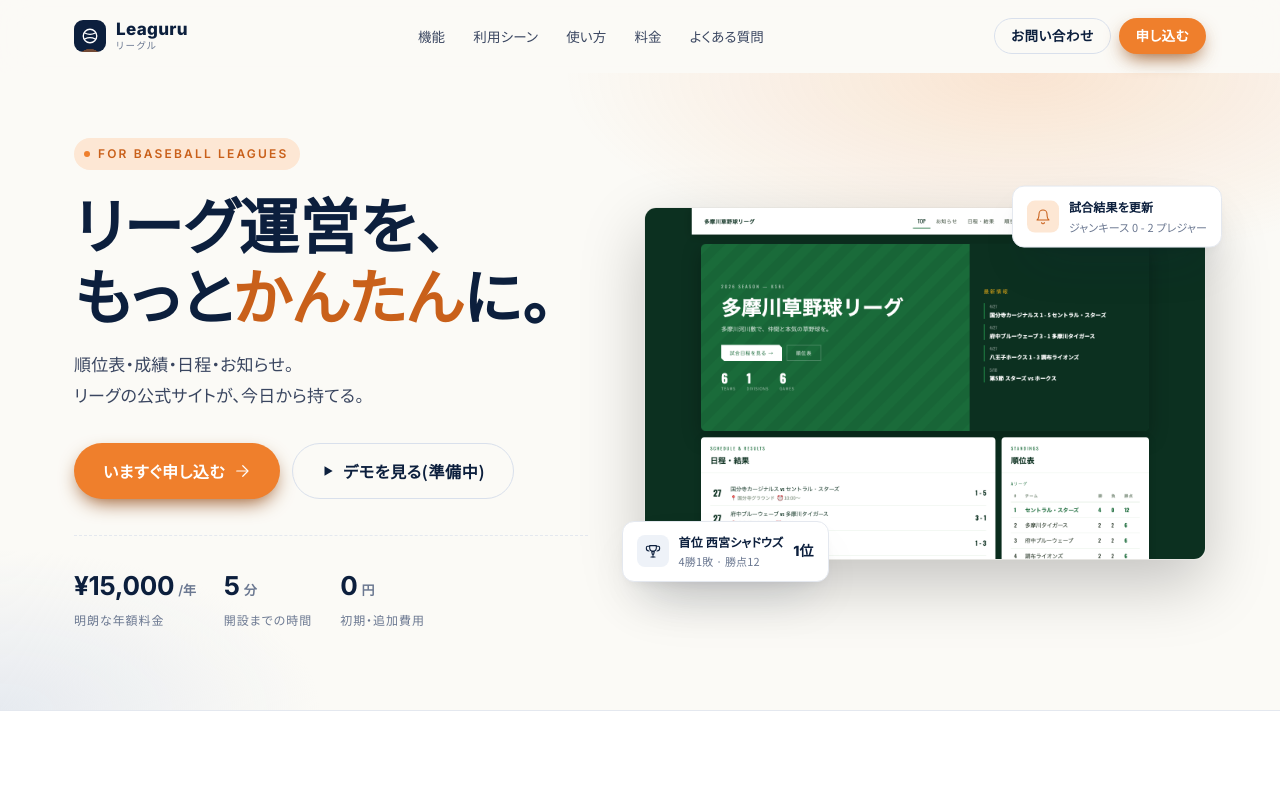
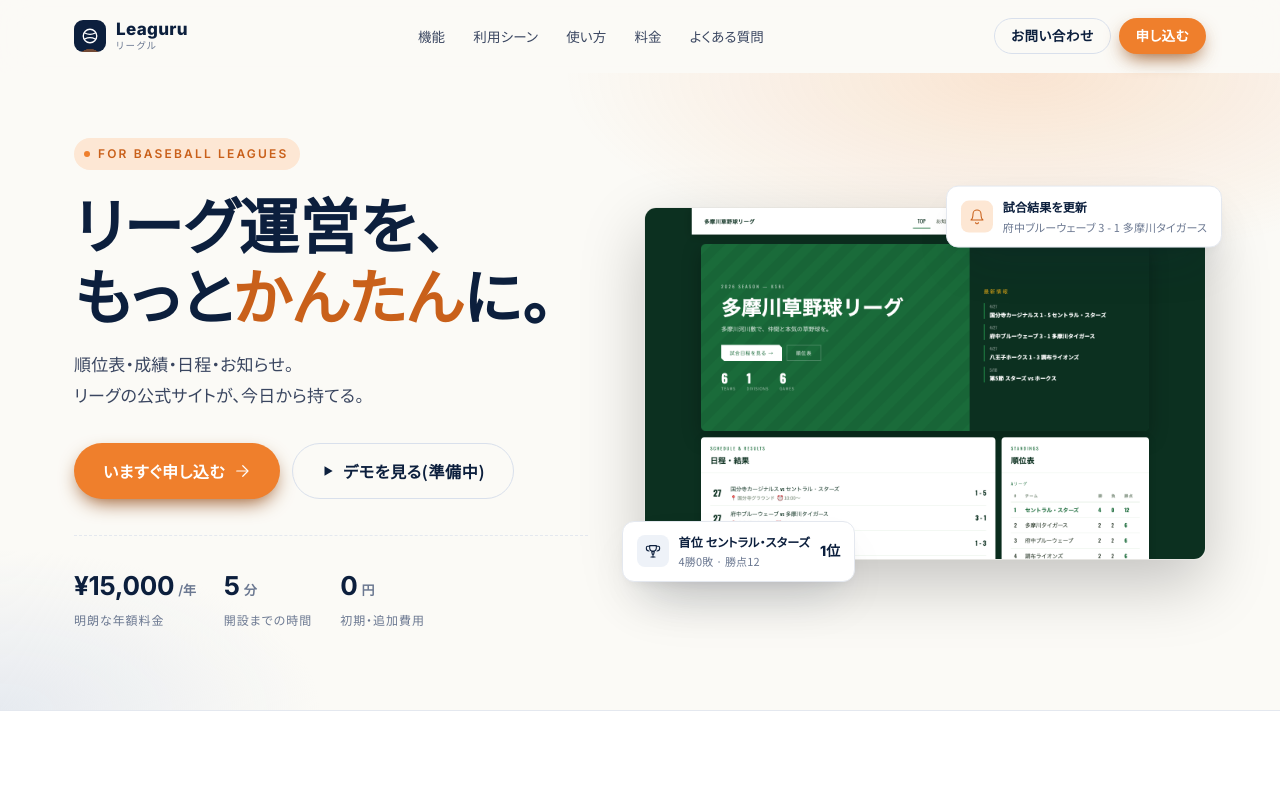
Before and after one commit to yohsuke1977/leaguru, a React (Vite) app: page / in a window 1280 px wide. Shown: the top 800 px of the page. Built offline with nearby package versions, Linux system fonts and the light colour scheme.

Commit message:
Fix hero float cards: replace SBL team names with demo data
Co-Authored-By: Claude Sonnet 4.6 <noreply@anthropic.com>

```diff
--- a/src/App.tsx
+++ b/src/App.tsx
@@ -105,11 +105,11 @@ function Hero() {
               />
               <div className="float-card notif">
                 <div className="ic"><Icon name="bell" size={16} /></div>
-                <div><div className="ttl">試合結果を更新</div><div className="sub">ジャンキース 0 - 2 プレジャー</div></div>
+                <div><div className="ttl">試合結果を更新</div><div className="sub">府中ブルーウェーブ 3 - 1 多摩川タイガース</div></div>
               </div>
               <div className="float-card score">
                 <div className="ic b"><Icon name="trophy" size={16} /></div>
-                <div><div className="ttl">首位 西宮シャドウズ</div><div className="sub">4勝1敗 · 勝点12</div></div>
+                <div><div className="ttl">首位 セントラル・スターズ</div><div className="sub">4勝0敗 · 勝点12</div></div>
                 <div className="score-num">1位</div>
               </div>
             </div>
```
